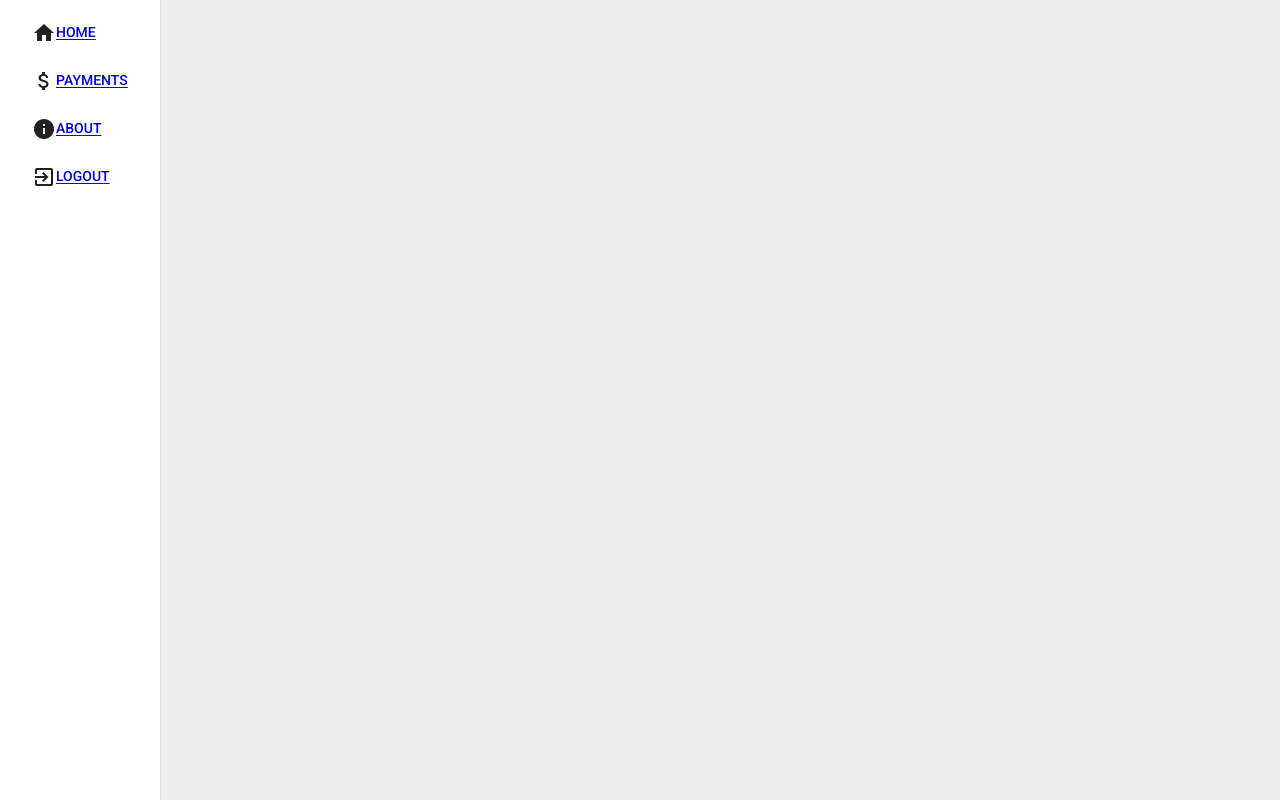
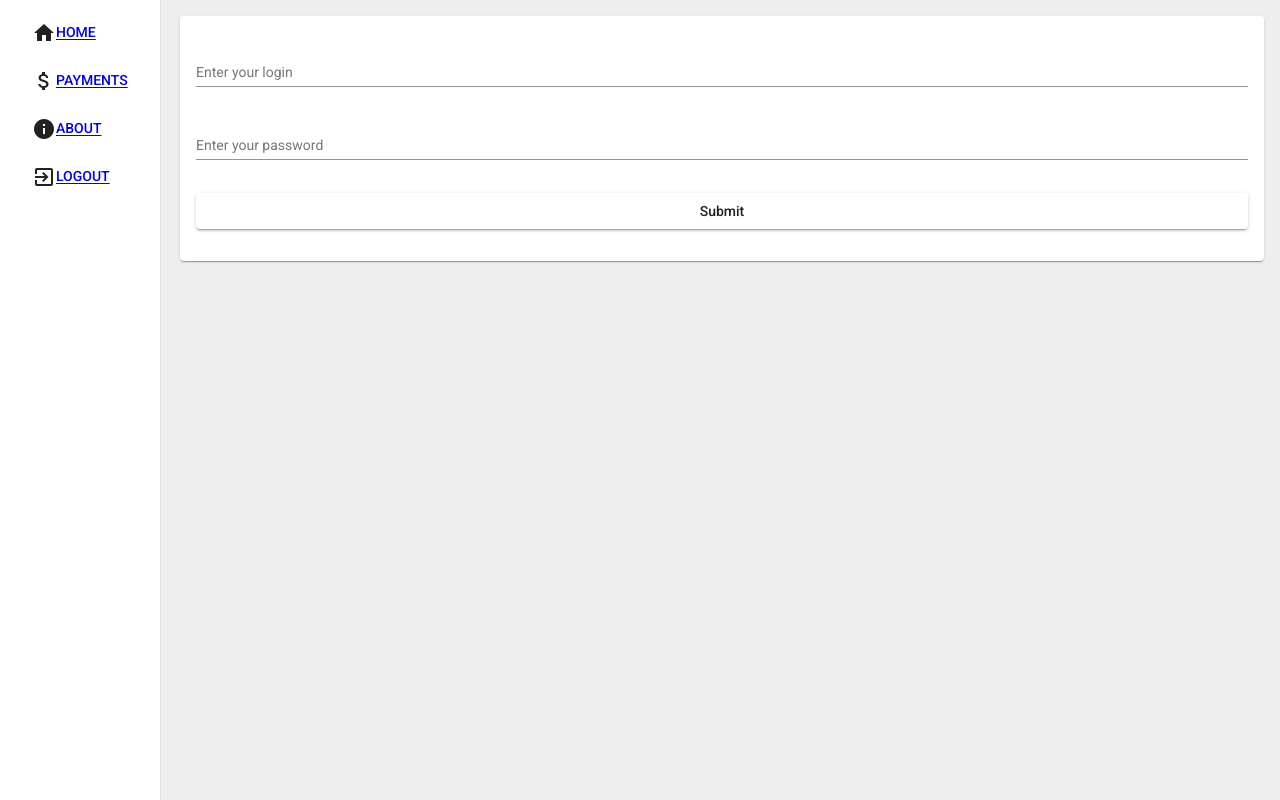
Before and after one commit to NKBelousov/expense-tracker-frontend, an Angular app: page /login in a window 1280 px wide. Before the commit this address led to /. Built offline with nearby package versions, Linux system fonts and the light colour scheme.

Commit message:
prototype simple login form

```diff
--- a/src/app/app-routing.module.ts
+++ b/src/app/app-routing.module.ts
@@ -4,6 +4,7 @@ import { Routes, RouterModule } from "@angular/router";
 import { HomeComponent } from "./home/home.component";
 import { PaymentListComponent } from "./payment-list/payment-list.component";
 import { AboutComponent } from "./about/about.component";
+import { LoginComponent } from "./login/login.component";
 import { LogoutComponent } from "./logout/logout.component";
 
 const routes: Routes = [
@@ -20,6 +21,10 @@ const routes: Routes = [
     component: AboutComponent,
   },
   {
+    path: "login",
+    component: LoginComponent,
+  },
+  {
     path: "logout",
     component: LogoutComponent,
   },
--- /dev/null
+++ b/src/app/login/login.component.html
@@ -0,0 +1,15 @@
+<mat-card class="auth-form">
+  <mat-card-content>
+    <form [formGroup]="loginForm" (ngSubmit)="onSubmit(loginForm.value)">
+      <mat-form-field>
+        <input matInput formControlName="login" />
+        <mat-label>Enter your login</mat-label>
+      </mat-form-field>
+      <mat-form-field>
+        <input matInput type="password" formControlName="password" />
+        <mat-label>Enter your password</mat-label>
+      </mat-form-field>
+      <button mat-raised-button>Submit</button>
+    </form>
+  </mat-card-content>
+</mat-card>
--- /dev/null
+++ b/src/app/login/login.component.scss
@@ -0,0 +1,10 @@
+.auth-form {
+  margin: 1rem;
+}
+
+mat-form-field,
+button {
+  display: block;
+  margin: 1rem 0;
+  width: 100%;
+}
--- /dev/null
+++ b/src/app/login/login.component.ts
@@ -0,0 +1,28 @@
+import { Component, OnInit } from "@angular/core";
+import { FormBuilder } from "@angular/forms";
+import { AuthService } from "../services/auth-service";
+
+@Component({
+  selector: "app-login",
+  templateUrl: "./login.component.html",
+  styleUrls: ["./login.component.scss"],
+})
+export class LoginComponent implements OnInit {
+  loginForm;
+
+  constructor(
+    private authService: AuthService,
+    private formBuilder: FormBuilder
+  ) {}
+
+  ngOnInit(): void {
+    this.loginForm = this.formBuilder.group({
+      login: "",
+      password: "",
+    });
+  }
+
+  onSubmit(payload: any): void {
+    this.authService.login(payload).subscribe(console.log);
+  }
+}
--- /dev/null
+++ b/src/app/services/auth-service.ts
@@ -0,0 +1,18 @@
+import { Injectable } from "@angular/core";
+import { HttpClient } from "@angular/common/http";
+import { Observable } from "rxjs";
+import { environment } from "src/environments/environment";
+
+type LoginPayload = {
+  login: string;
+  password: string;
+};
+
+@Injectable()
+export class AuthService {
+  constructor(private http: HttpClient) {}
+
+  login(payload: LoginPayload): Observable<any> {
+    return this.http.post(`${environment.apiUrl}/auth`, payload);
+  }
+}
```
Also changed, not shown: src/app/app.module.ts (+34 -13 lines), 1 other file (tests, documents, lock files or other folders).
